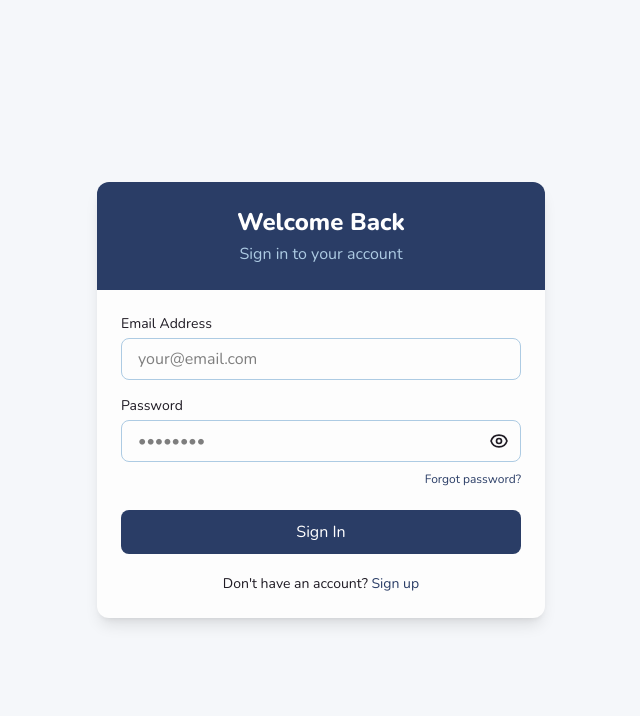
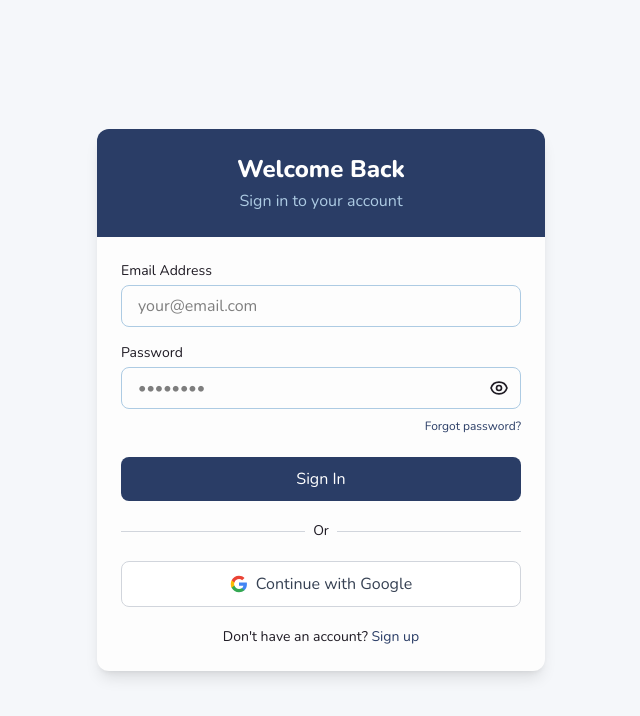
Before and after one commit to Amanaman2809/Kalakriti, a Next.js app in the folder frontend/: page /login in a window 1280 px wide. Shown: the top 716 px of the page, without its empty margins (319-959 px from the left). Built offline with nearby package versions, Linux system fonts and the light colour scheme.

Commit message:
gauth added

```diff
--- a/frontend/app/login/page.tsx
+++ b/frontend/app/login/page.tsx
@@ -1,16 +1,25 @@
 "use client";
 
-import { useState } from "react";
-import { useRouter } from "next/navigation";
+import { useEffect, useState } from "react";
+import { useRouter, useSearchParams } from "next/navigation";
 
 export default function LoginPage() {
   const router = useRouter();
+  const searchParams = useSearchParams();
 
   const [email, setEmail] = useState("");
   const [password, setPassword] = useState("");
   const [errorMsg, setErrorMsg] = useState("");
   const [loading, setLoading] = useState(false);
   const [showPassword, setShowPassword] = useState(false);
+
+  useEffect(() => {
+    const token = searchParams?.get("token");
+    if (token) {
+      localStorage.setItem("token", token);
+      router.push("/");
+    }
+  }, [searchParams, router]);
 
   const handleLogin = async (e: React.FormEvent) => {
     e.preventDefault();
@@ -31,17 +40,25 @@
       if (!res.ok) {
         throw new Error(data.error || "Login failed");
       }
-
-      // Store token (⚠️ no refresh handling yet)
       localStorage.setItem("token", data.token);
 
-      // Optional: store user info
-      localStorage.setItem("user", JSON.stringify(data.user));
+      // localStorage.setItem("user", JSON.stringify(data.user));
 
       router.push("/"); // or wherever
     } catch (err: any) {
       setErrorMsg(err.message || "Unexpected error");
     } finally {
+      setLoading(false);
+    }
+  };
+
+  const handleGoogleLogin = async () => {
+    try {
+      setLoading(true);
+      setErrorMsg("");
+      window.location.href = `${process.env.NEXT_PUBLIC_API_BASE_URL}/api/auth/google`;
+    } catch (err: any) {
+      setErrorMsg(err.message || "Google login failed");
       setLoading(false);
     }
   };
@@ -139,6 +156,30 @@
             )}
           </button>
 
+          <div className="relative">
+            <div className="absolute inset-0 flex items-center">
+              <div className="w-full border-t border-gray-300"></div>
+            </div>
+            <div className="relative flex justify-center text-sm">
+              <span className="px-2 bg-background text-text">Or</span>
+            </div>
+          </div>
+
+          <button
+            type="button"
+            onClick={handleGoogleLogin}
+            disabled={loading}
+            className="w-full flex items-center justify-center gap-2 bg-white border border-gray-300 hover:bg-gray-50 text-gray-700 font-medium py-2.5 px-4 rounded-lg transition duration-200"
+          >
+            <svg xmlns="http://www.w3.org/2000/svg" width="18" height="18" viewBox="0 0 24 24">
+              <path fill="#4285F4" d="M22.56 12.25c0-.78-.07-1.53-.2-2.25H12v4.26h5.92c-.26 1.37-1.04 2.53-2.21 3.31v2.77h3.57c2.08-1.92 3.28-4.74 3.28-8.09z" />
+              <path fill="#34A853" d="M12 23c2.97 0 5.46-.98 7.28-2.66l-3.57-2.77c-.98.66-2.23 1.06-3.71 1.06-2.86 0-5.29-1.93-6.16-4.53H2.18v2.84C3.99 20.53 7.7 23 12 23z" />
+              <path fill="#FBBC05" d="M5.84 14.09c-.22-.66-.35-1.36-.35-2.09s.13-1.43.35-2.09V7.07H2.18C1.43 8.55 1 10.22 1 12s.43 3.45 1.18 4.93l2.85-2.22.81-.62z" />
+              <path fill="#EA4335" d="M12 5.38c1.62 0 3.06.56 4.21 1.64l3.15-3.15C17.45 2.09 14.97 1 12 1 7.7 1 3.99 3.47 2.18 7.07l3.66 2.84c.87-2.6 3.3-4.53 6.16-4.53z" />
+            </svg>
+            Continue with Google
+          </button>
+
           <div className="text-center text-sm text-text">
             Don't have an account?{" "}
             <a
```
